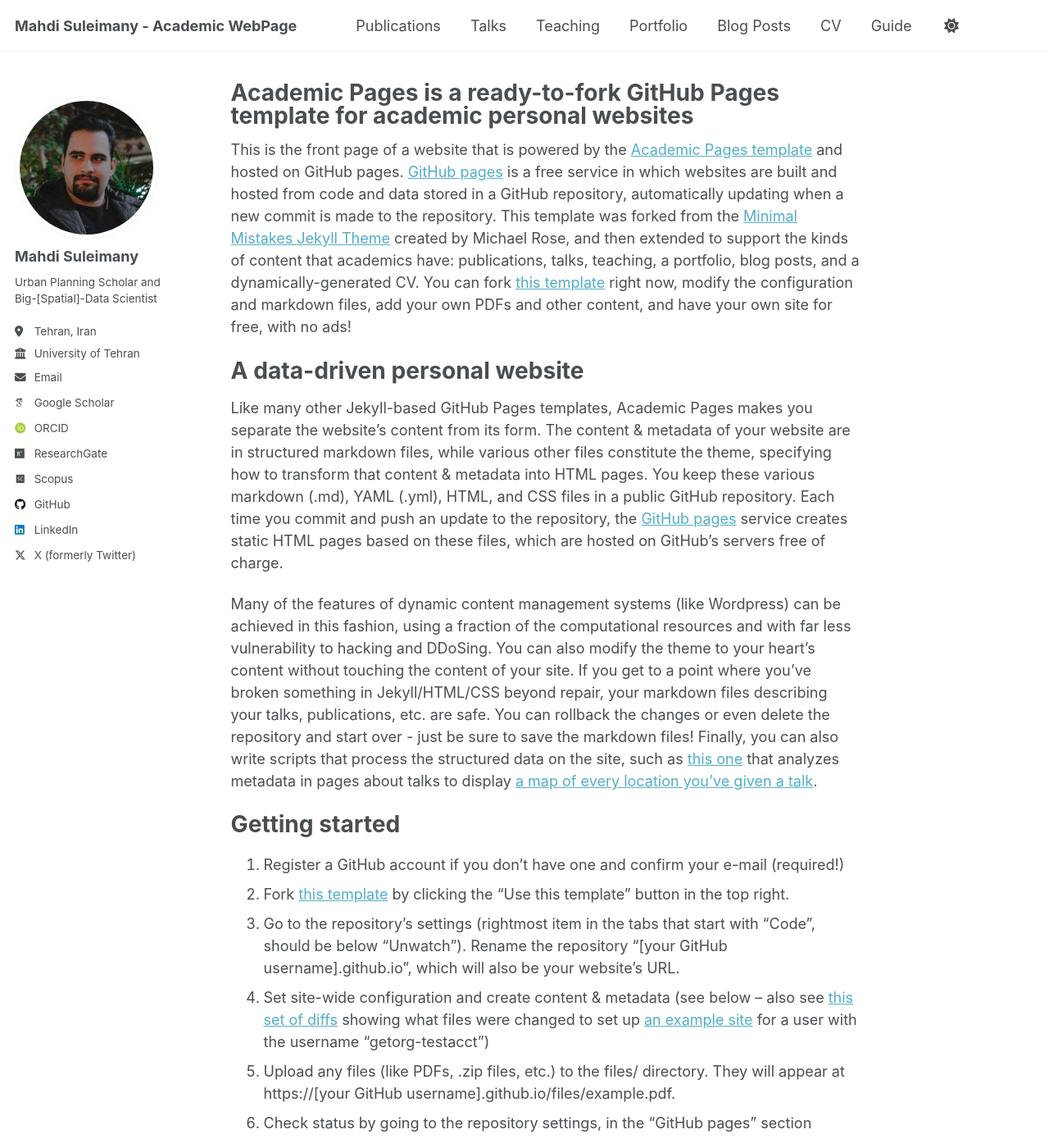
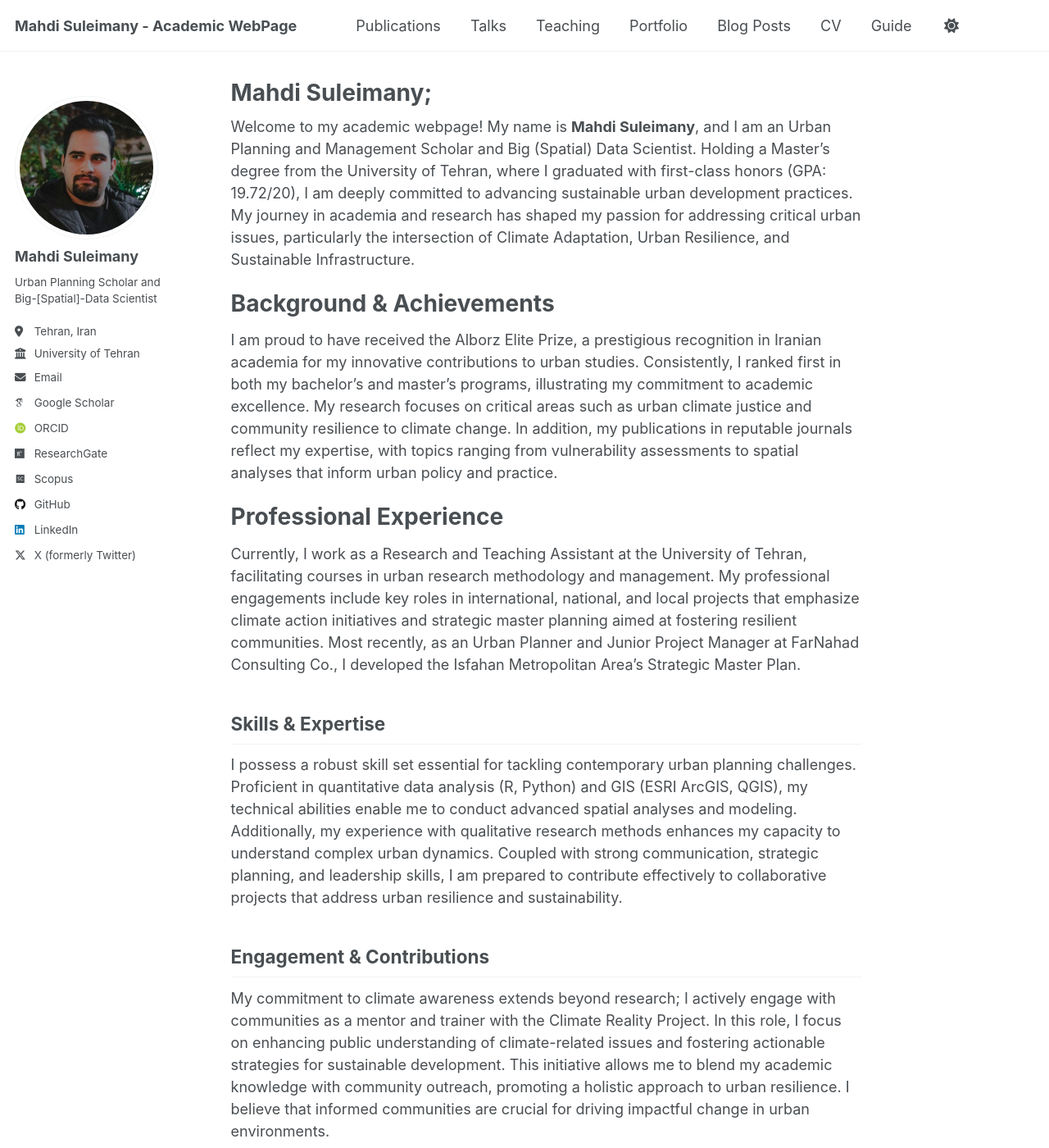
Before and after one commit to mo-soleimani/mo-soleimani.github.io, a Jekyll site: the page built from _pages/about.md, in a window 1280 px wide and 1400 px high. Shown: the whole window at 82% size. Built offline with Jekyll 4.4.1, drawn with Linux system fonts in a browser that asks for light colours; some web fonts are replaced; some of the changed text lies outside the part shown.

Commit message:
update about.md

```diff
--- a/_pages/about.md
+++ b/_pages/about.md
@@ -1,49 +1,28 @@
 ---
 permalink: /
-title: "Academic Pages is a ready-to-fork GitHub Pages template for academic personal websites"
+title: "Mahdi Suleimany; "
 author_profile: true
 redirect_from:
   - /about/
   - /about.html
 ---
 
-This is the front page of a website that is powered by the [Academic Pages template](https://github.com/academicpages/academicpages.github.io) and hosted on GitHub pages. [GitHub pages](https://pages.github.com) is a free service in which websites are built and hosted from code and data stored in a GitHub repository, automatically updating when a new commit is made to the repository. This template was forked from the [Minimal Mistakes Jekyll Theme](https://mmistakes.github.io/minimal-mistakes/) created by Michael Rose, and then extended to support the kinds of content that academics have: publications, talks, teaching, a portfolio, blog posts, and a dynamically-generated CV. You can fork [this template](https://github.com/academicpages/academicpages.github.io) right now, modify the configuration and markdown files, add your own PDFs and other content, and have your own site for free, with no ads!
+Welcome to my academic webpage! My name is **Mahdi Suleimany**, and I am an Urban Planning and Management Scholar and Big (Spatial) Data Scientist. Holding a Master’s degree from the University of Tehran, where I graduated with first-class honors (GPA: 19.72/20), I am deeply committed to advancing sustainable urban development practices. My journey in academia and research has shaped my passion for addressing critical urban issues, particularly the intersection of Climate Adaptation, Urban Resilience, and Sustainable Infrastructure.
 
-A data-driven personal website
+Background & Achievements
 ======
-Like many other Jekyll-based GitHub Pages templates, Academic Pages makes you separate the website's content from its form. The content & metadata of your website are in structured markdown files, while various other files constitute the theme, specifying how to transform that content & metadata into HTML pages. You keep these various markdown (.md), YAML (.yml), HTML, and CSS files in a public GitHub repository. Each time you commit and push an update to the repository, the [GitHub pages](https://pages.github.com/) service creates static HTML pages based on these files, which are hosted on GitHub's servers free of charge.
+I am proud to have received the Alborz Elite Prize, a prestigious recognition in Iranian academia for my innovative contributions to urban studies. Consistently, I ranked first in both my bachelor’s and master’s programs, illustrating my commitment to academic excellence. My research focuses on critical areas such as urban climate justice and community resilience to climate change. In addition, my publications in reputable journals reflect my expertise, with topics ranging from vulnerability assessments to spatial analyses that inform urban policy and practice.
 
-Many of the features of dynamic content management systems (like Wordpress) can be achieved in this fashion, using a fraction of the computational resources and with far less vulnerability to hacking and DDoSing. You can also modify the theme to your heart's content without touching the content of your site. If you get to a point where you've broken something in Jekyll/HTML/CSS beyond repair, your markdown files describing your talks, publications, etc. are safe. You can rollback the changes or even delete the repository and start over - just be sure to save the markdown files! Finally, you can also write scripts that process the structured data on the site, such as [this one](https://github.com/academicpages/academicpages.github.io/blob/master/talkmap.ipynb) that analyzes metadata in pages about talks to display [a map of every location you've given a talk](https://academicpages.github.io/talkmap.html).
+Professional Experience
+======
+Currently, I work as a Research and Teaching Assistant at the University of Tehran, facilitating courses in urban research methodology and management. My professional engagements include key roles in international, national, and local projects that emphasize climate action initiatives and strategic master planning aimed at fostering resilient communities. Most recently, as an Urban Planner and Junior Project Manager at FarNahad Consulting Co., I developed the Isfahan Metropolitan Area’s Strategic Master Plan.
 
-Getting started
-======
-1. Register a GitHub account if you don't have one and confirm your e-mail (required!)
-1. Fork [this template](https://github.com/academicpages/academicpages.github.io) by clicking the "Use this template" button in the top right.
-1. Go to the repository's settings (rightmost item in the tabs that start with "Code", should be below "Unwatch"). Rename the repository "[your GitHub username].github.io", which will also be your website's URL.
-1. Set site-wide configuration and create content & metadata (see below -- also see [this set of diffs](http://archive.is/3TPas) showing what files were changed to set up [an example site](https://getorg-testacct.github.io) for a user with the username "getorg-testacct")
-1. Upload any files (like PDFs, .zip files, etc.) to the files/ directory. They will appear at https://[your GitHub username].github.io/files/example.pdf.
-1. Check status by going to the repository settings, in the "GitHub pages" section
+Skills & Expertise
+------
+I possess a robust skill set essential for tackling contemporary urban planning challenges. Proficient in quantitative data analysis (R, Python) and GIS (ESRI ArcGIS, QGIS), my technical abilities enable me to conduct advanced spatial analyses and modeling. Additionally, my experience with qualitative research methods enhances my capacity to understand complex urban dynamics. Coupled with strong communication, strategic planning, and leadership skills, I am prepared to contribute effectively to collaborative projects that address urban resilience and sustainability.
 
-Site-wide configuration
+Engagement & Contributions
 ------
-The main configuration file for the site is in the base directory in [_config.yml](https://github.com/academicpages/academicpages.github.io/blob/master/_config.yml), which defines the content in the sidebars and other site-wide features. You will need to replace the default variables with ones about yourself and your site's github repository. The configuration file for the top menu is in [_data/navigation.yml](https://github.com/academicpages/academicpages.github.io/blob/master/_data/navigation.yml). For example, if you don't have a portfolio or blog posts, you can remove those items from that navigation.yml file to remove them from the header.
+My commitment to climate awareness extends beyond research; I actively engage with communities as a mentor and trainer with the Climate Reality Project. In this role, I focus on enhancing public understanding of climate-related issues and fostering actionable strategies for sustainable development. This initiative allows me to blend my academic knowledge with community outreach, promoting a holistic approach to urban resilience. I believe that informed communities are crucial for driving impactful change in urban environments.
 
-Create content & metadata
-------
-For site content, there is one markdown file for each type of content, which are stored in directories like _publications, _talks, _posts, _teaching, or _pages. For example, each talk is a markdown file in the [_talks directory](https://github.com/academicpages/academicpages.github.io/tree/master/_talks). At the top of each markdown file is structured data in YAML about the talk, which the theme will parse to do lots of cool stuff. The same structured data about a talk is used to generate the list of talks on the [Talks page](https://academicpages.github.io/talks), each [individual page](https://academicpages.github.io/talks/2012-03-01-talk-1) for specific talks, the talks section for the [CV page](https://academicpages.github.io/cv), and the [map of places you've given a talk](https://academicpages.github.io/talkmap.html) (if you run this [python file](https://github.com/academicpages/academicpages.github.io/blob/master/talkmap.py) or [Jupyter notebook](https://github.com/academicpages/academicpages.github.io/blob/master/talkmap.ipynb), which creates the HTML for the map based on the contents of the _talks directory).
-
-**Markdown generator**
-
-The repository includes [a set of Jupyter notebooks](https://github.com/academicpages/academicpages.github.io/tree/master/markdown_generator
-) that converts a CSV containing structured data about talks or presentations into individual markdown files that will be properly formatted for the Academic Pages template. The sample CSVs in that directory are the ones I used to create my own personal website at stuartgeiger.com. My usual workflow is that I keep a spreadsheet of my publications and talks, then run the code in these notebooks to generate the markdown files, then commit and push them to the GitHub repository.
-
-How to edit your site's GitHub repository
-------
-Many people use a git client to create files on their local computer and then push them to GitHub's servers. If you are not familiar with git, you can directly edit these configuration and markdown files directly in the github.com interface. Navigate to a file (like [this one](https://github.com/academicpages/academicpages.github.io/blob/master/_talks/2012-03-01-talk-1.md) and click the pencil icon in the top right of the content preview (to the right of the "Raw | Blame | History" buttons). You can delete a file by clicking the trashcan icon to the right of the pencil icon. You can also create new files or upload files by navigating to a directory and clicking the "Create new file" or "Upload files" buttons.
-
-Example: editing a markdown file for a talk
-![Editing a markdown file for a talk](/images/editing-talk.png)
-
-For more info
-------
-More info about configuring Academic Pages can be found in [the guide](https://academicpages.github.io/markdown/), the [growing wiki](https://github.com/academicpages/academicpages.github.io/wiki), and you can always [ask a question on GitHub](https://github.com/academicpages/academicpages.github.io/discussions). The [guides for the Minimal Mistakes theme](https://mmistakes.github.io/minimal-mistakes/docs/configuration/) (which this theme was forked from) might also be helpful.
+Thank you for visiting my webpage! I encourage you to explore my research publications and professional experiences further. For more information, feel free to connect with me on LinkedIn and ResearchGate.
```
